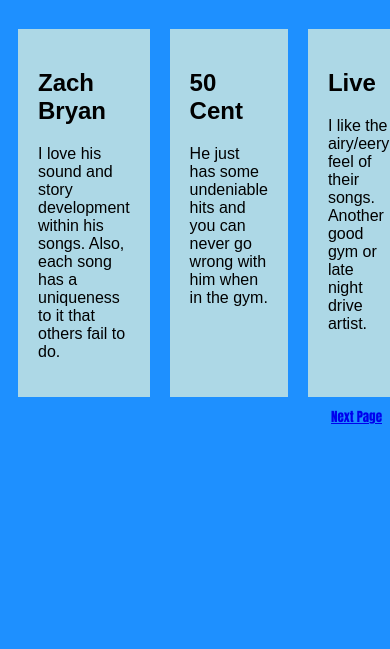
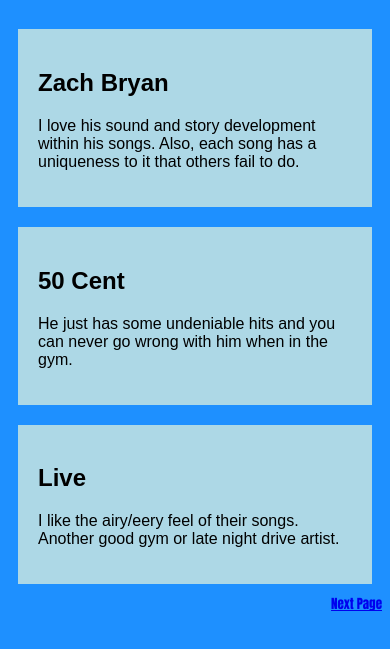
Before and after one commit to JaceBandy/Top-3-Artists, a plain HTML site: page index.html in a window 390 px wide. Shown: the part 61-710 px from the top of the page. Drawn offline with Linux system fonts and the light colour scheme.

Commit message:
Media Query Enabled!

```diff
--- a/CSS/style.css
+++ b/CSS/style.css
@@ -43,5 +43,9 @@
     font-size:large;
     font-weight: bold;
 }
-#title {
-}
+@media (max-width: 600px) {
+        .flex-container {
+          flex-direction: column;
+          align-items: center;
+        }
+      }
```
